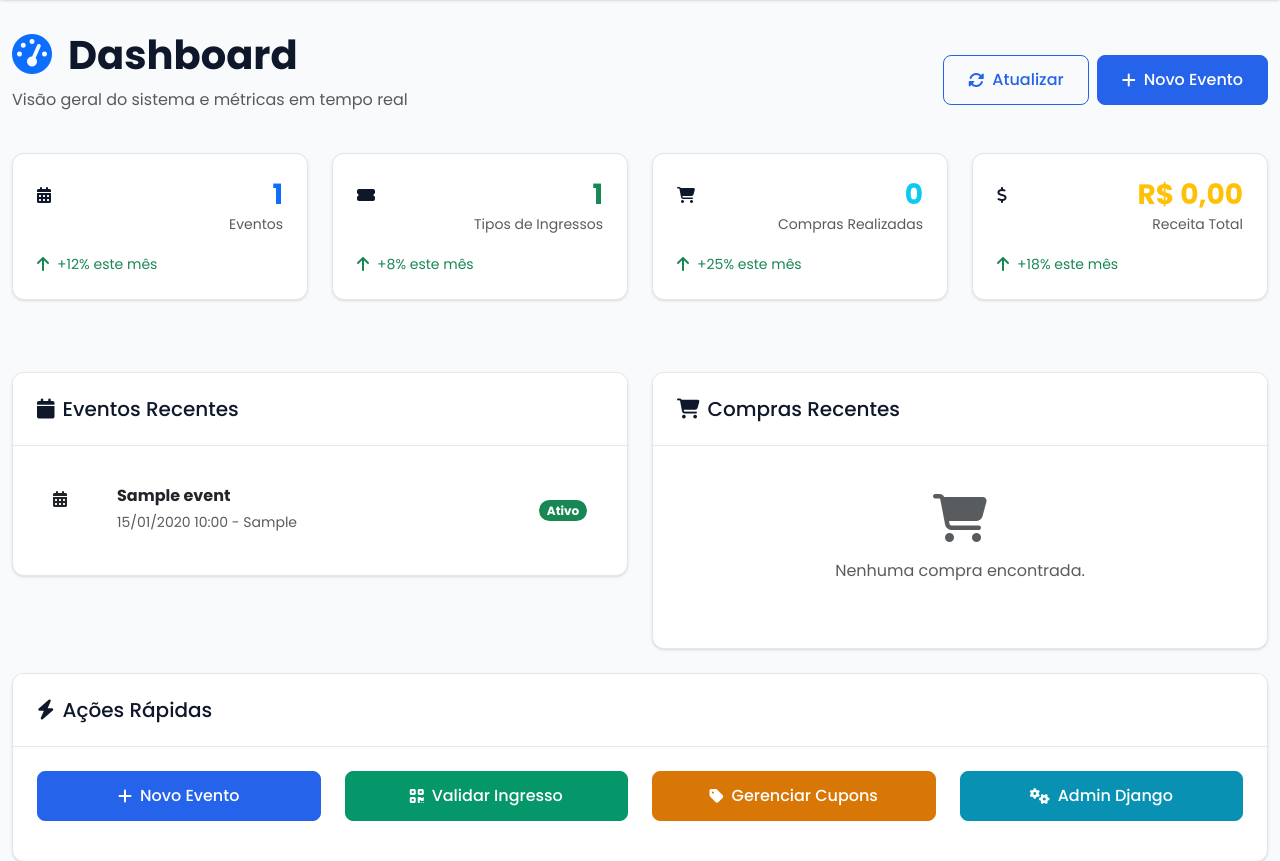
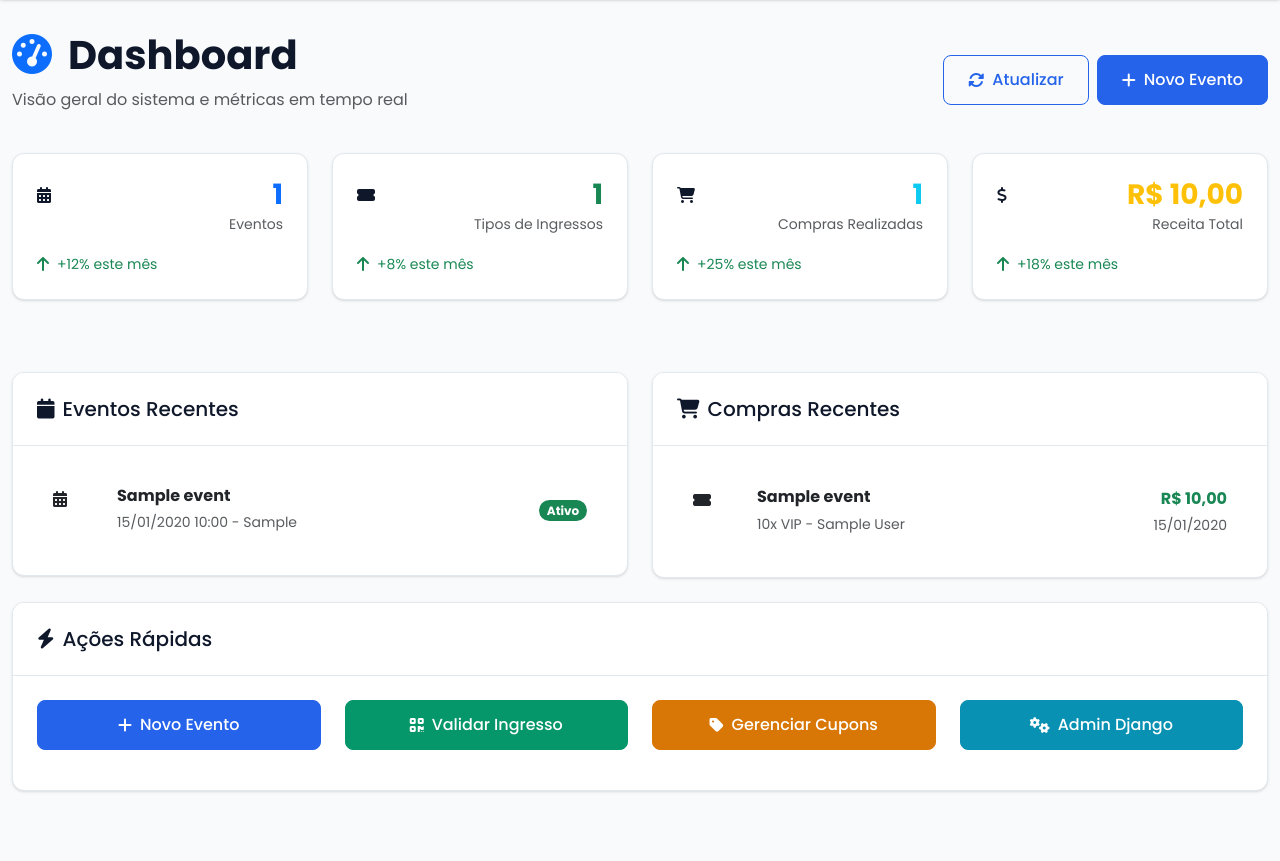
Before and after one commit to torxytonnickertrux/ticketchecker, a Django app: page /dashboard/ in a window 1280 px wide. Shown: the part 73-934 px from the top of the page. Run offline with Django 5.2, Linux system fonts and the light colour scheme; a user stored in the database is signed in; tables that the repository leaves empty hold one stand-in row (values such as "Sample post").

Commit message:
fix: Resolve OperationalError no dashboard - campo preference_id ausente
- Adiciona migração para criar campo preference_id na tabela events_purchase
- Adiciona migração de dados para atualizar status 'confirmed' para 'approved'
- Corrige consultas do dashboard para usar status 'approved' consistente
- Atualiza templates e configurações para refletir mudanças de status
- Resolve erro 'no such column: events_purchase.preference_id' no dashboard

Migrations:
- 0005_add_preference_id_to_purchase.py: Adiciona campos preference_id e mp_status
- 0006_update_purchase_status.py: Atualiza dados existentes

Files modified:
- events/views.py: Corrige filtros de status no dashboard
- events/models.py: Corrige analytics para usar status correto
- backend/unfold_config.py: Atualiza estatísticas do admin
- templates/events/purchase_history.html: Corrige exibição de status

```diff
--- a/backend/unfold_config.py
+++ b/backend/unfold_config.py
@@ -23,7 +23,7 @@ UNFOLD_CONFIG = {
         },
         {
             "name": "Ingressos Vendidos",
-            "value": lambda request: "events.Purchase".objects.filter(status='confirmed').count() if hasattr(request, 'user') and request.user.is_authenticated else 0,
+            "value": lambda request: "events.Purchase".objects.filter(status='approved').count() if hasattr(request, 'user') and request.user.is_authenticated else 0,
             "url": lambda request: reverse("admin:events_purchase_changelist"),
         },
         {
--- a/events/models.py
+++ b/events/models.py
@@ -304,7 +304,7 @@ class EventAnalytics(models.Model):
         return f"Analytics - {self.event.name}"
 
     def update_analytics(self):
-        purchases = Purchase.objects.filter(ticket__event=self.event, status='confirmed')
+        purchases = Purchase.objects.filter(ticket__event=self.event, status='approved')
         self.total_purchases = purchases.count()
         self.total_revenue = sum(p.total_price for p in purchases)
         self.conversion_rate = (self.total_purchases / max(self.total_views, 1)) * 100
--- a/events/views.py
+++ b/events/views.py
@@ -351,8 +351,8 @@ def dashboard(request):
     # Estatísticas gerais
     total_events = Event.objects.count()
     total_tickets = Ticket.objects.count()
-    total_purchases = Purchase.objects.filter(status='confirmed').count()
-    total_revenue = Purchase.objects.filter(status='confirmed').aggregate(
+    total_purchases = Purchase.objects.filter(status='approved').count()
+    total_revenue = Purchase.objects.filter(status='approved').aggregate(
         total=Sum('total_price')
     )['total'] or 0
 
@@ -360,7 +360,7 @@ def dashboard(request):
     recent_events = Event.objects.order_by('-created_at')[:5]
 
     # Compras recentes
-    recent_purchases = Purchase.objects.filter(status='confirmed').order_by('-purchase_date')[:10]
+    recent_purchases = Purchase.objects.filter(status='approved').order_by('-purchase_date')[:10]
 
     context = {
         'total_events': total_events,
--- a/templates/events/purchase_history.html
+++ b/templates/events/purchase_history.html
@@ -49,7 +49,7 @@
                                                 Comprado em {{ purchase.purchase_date|date:"d/m/Y H:i" }}
                                             </p>
                                             <p class="mb-0">
-                                                <span class="badge bg-{% if purchase.status == 'confirmed' %}success{% elif purchase.status == 'pending' %}warning{% else %}danger{% endif %}">
+                                                <span class="badge bg-{% if purchase.status == 'approved' %}success{% elif purchase.status == 'pending' %}warning{% else %}danger{% endif %}">
                                                     {{ purchase.get_status_display }}
                                                 </span>
                                             </p>
@@ -60,7 +60,7 @@
                                     <h4 class="text-primary mb-2">
                                         R$ {{ purchase.total_price|floatformat:2 }}
                                     </h4>
-                                    {% if purchase.status == 'confirmed' %}
+                                    {% if purchase.status == 'approved' %}
                                         <div class="d-flex flex-column gap-2">
                                             {% if purchase.validation %}
                                                 <button class="btn btn-outline-info btn-sm" data-bs-toggle="modal" data-bs-target="#qrModal{{ purchase.id }}">
```
Also changed, not shown: events/migrations/0005_add_preference_id_to_purchase.py (added), events/migrations/0006_update_purchase_status.py (added).
